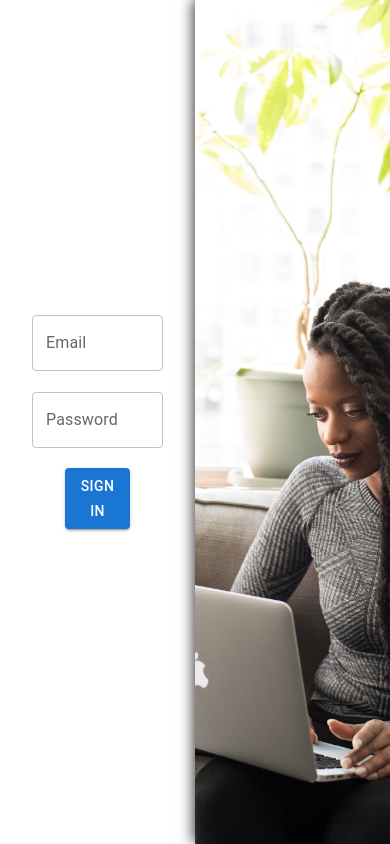
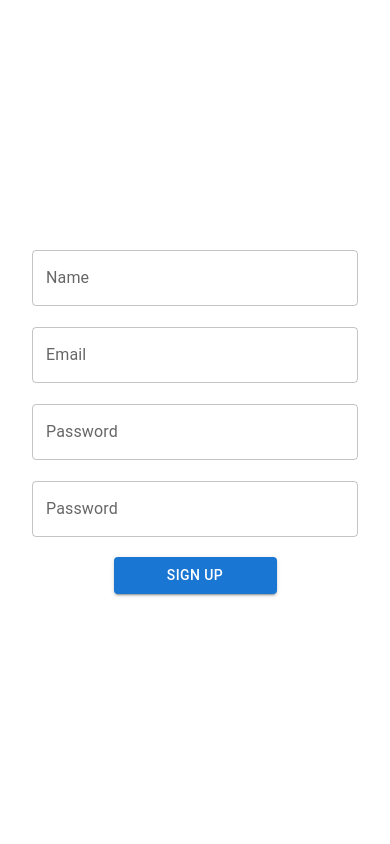
Before and after one commit to FedericoDG/Alkemy-JS1-Frontend, a React (Vite) app: page / in a window 390 px wide. Built offline with nearby package versions, Linux system fonts and the light colour scheme.

Commit message:
ADD: styles for register and responsive

```diff
--- a/src/App.jsx
+++ b/src/App.jsx
@@ -1,8 +1,8 @@
-import LoginPage from './pages/LoginPage'
+import RegisterPage from './pages/RegisterPage'
 
 const App = () => (
   <div>
-    <LoginPage />
+    <RegisterPage />
   </div>
 )
 
--- a/src/components/Login/Login.jsx
+++ b/src/components/Login/Login.jsx
@@ -2,9 +2,9 @@ import {Button} from '@mui/material'
 import {Formik, Form} from 'formik'
 
 import Input from '../Shared/Input'
+import styles from '../Shared/reusable.module.css'
 
 import validationSchema from './validationSchema'
-import styles from './login.module.css'
 
 const Login = () => (
   <Formik
--- a/src/components/Login/login.module.css
+++ /dev/null
@@ -1,20 +0,0 @@
-.boxForm {
-  display: flex;
-  flex: 1;
-  justify-content: center;
-  align-items: center;
-}
-
-.boxForm .form {
-  display: flex;
-  flex-direction: column;
-  justify-content: center;
-  align-items: center;
-  width: 100%;
-  max-width: 500px;
-  padding: 2rem;
-}
-
-.form .button {
-  width: 50%;
-}
--- a/src/components/Register/Register.jsx
+++ b/src/components/Register/Register.jsx
@@ -1,6 +1,8 @@
+import {Button} from '@mui/material'
 import {Formik, Form} from 'formik'
 
 import Input from '../Shared/Input'
+import styles from '../Shared/reusable.module.css'
 
 import validationSchema from './validationSchema'
 
@@ -11,7 +13,8 @@ const Register = () => (
     onSubmit={(values) => console.log(values)}
   >
     {() => (
-      <Form>
+      <div className={styles.boxForm}>
+        <Form className={styles.form}>
           <Input label="Name" name="name" placeholder="Your name" />
           <Input label="Email" name="email" placeholder="Your email" />
           <Input label="Password" name="password" placeholder="Password" type="password" />
@@ -22,8 +25,11 @@ const Register = () => (
             type="password"
           />
 
-        <button type="submit">Sign Up</button>
+          <Button className={styles.button} type="submit" variant="contained">
+            Sign Up
+          </Button>
         </Form>
+      </div>
     )}
   </Formik>
 )
--- a/src/components/Shared/reusable.module.css
+++ b/src/components/Shared/reusable.module.css
@@ -18,3 +18,24 @@
   font-size: 0.7rem;
   border-radius: 0 0 0.3rem 0.3rem;
 }
+
+.boxForm {
+  display: flex;
+  flex: 1;
+  justify-content: center;
+  align-items: center;
+}
+
+.boxForm .form {
+  display: flex;
+  flex-direction: column;
+  justify-content: center;
+  align-items: center;
+  width: 100%;
+  max-width: 500px;
+  padding: 2rem;
+}
+
+.form .button {
+  width: 50%;
+}
--- /dev/null
+++ b/src/pages/RegisterPage.jsx
@@ -0,0 +1,15 @@
+import Register from '../components/Register/Register'
+import imgLogin from '../assets/register_image.jpg'
+
+import styles from './styles.module.css'
+
+const RegisterPage = () => (
+  <div className={styles.container}>
+    <div className={styles.boxImg}>
+      <img alt="login-img" src={imgLogin} />
+    </div>
+    <Register />
+  </div>
+)
+
+export default RegisterPage
--- a/src/pages/styles.module.css
+++ b/src/pages/styles.module.css
@@ -7,7 +7,6 @@
   display: flex;
   flex: 1;
   box-shadow: -2px -1px 13px 0px rgba(0,0,0,0.75);
-
 }
 
 .container .boxImg img {
@@ -15,3 +14,9 @@
   height: 100%;
   object-fit: cover;
 }
+
+@media (max-width: 700px) {
+  .container .boxImg{
+    display: none;
+  }
+}
```
Lines whose indentation alone changed are shown as unchanged.
